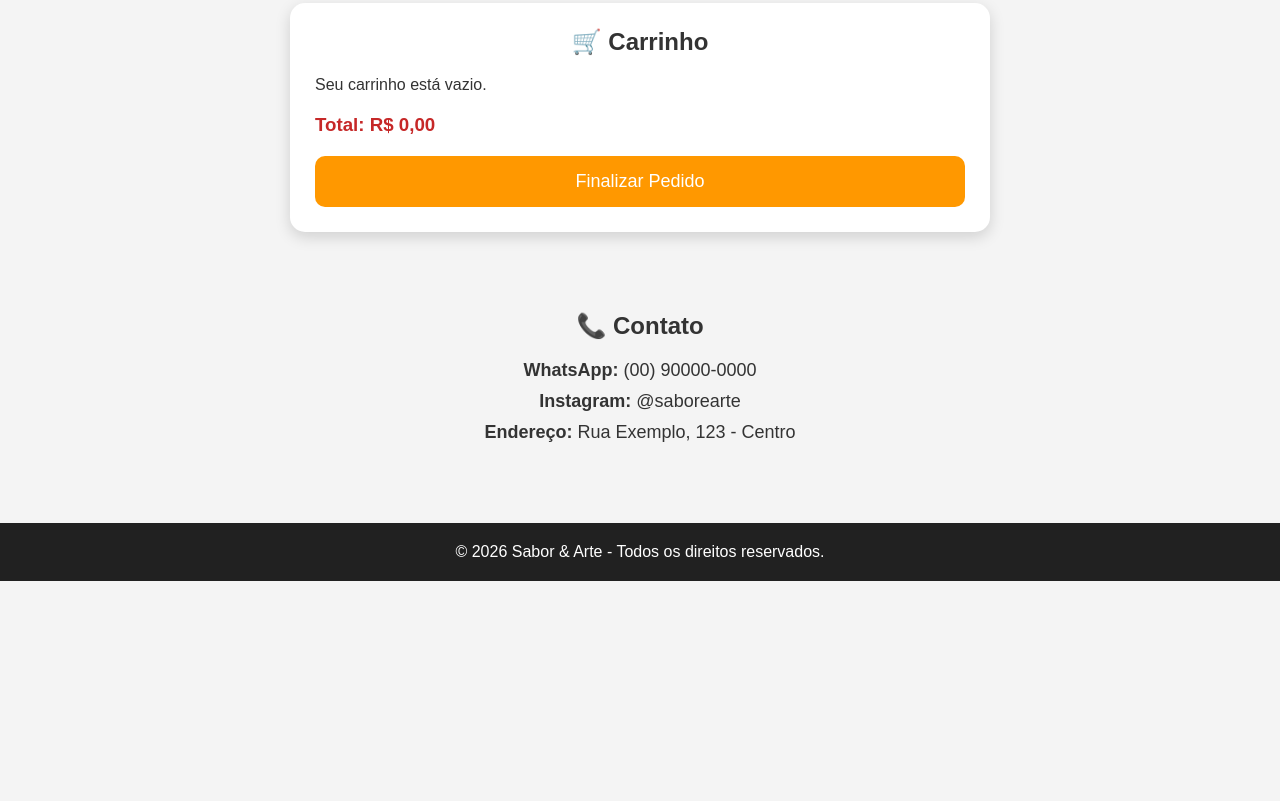
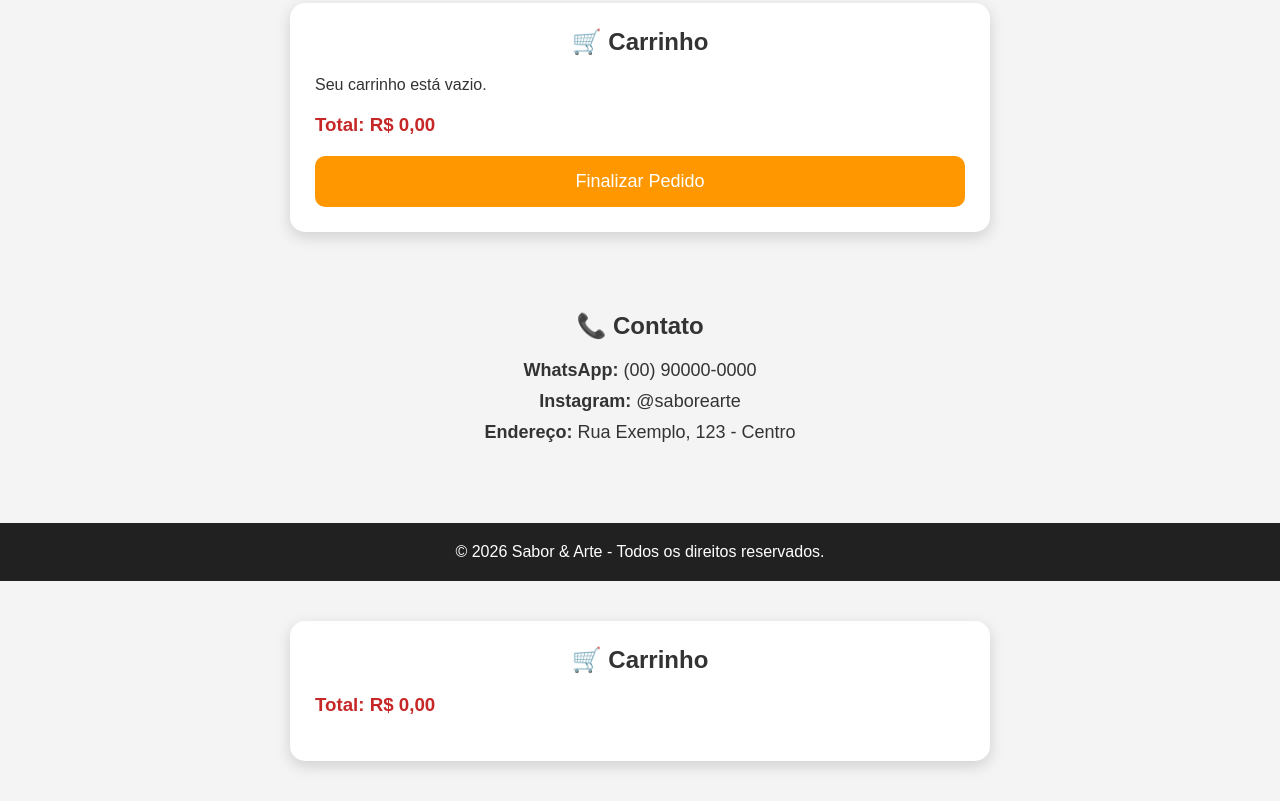
Before and after one commit to noah057757/sabor-e-arte, a plain HTML site: page index.html in a window 1280 px wide. Shown: the part 3409-4210 px from the top of the page. Before the commit the page ends 3990 px from the top, so only its background shows below. Drawn offline with Linux system fonts and the light colour scheme.

Commit message:
Update index.html

```diff
--- a/index.html
+++ b/index.html
@@ -260,5 +260,12 @@ e muito mais preparados com ingredientes frescos.
 <script src="script.js"></script>
 
 </body>
+<div id="carrinho">
+    <h2>🛒 Carrinho</h2>
 
+    <div id="lista-carrinho"></div>
+
+    <h3 id="total">Total: R$ 0,00</h3>
+</div>
+<script src="script.js"></script>
 </html>
```
